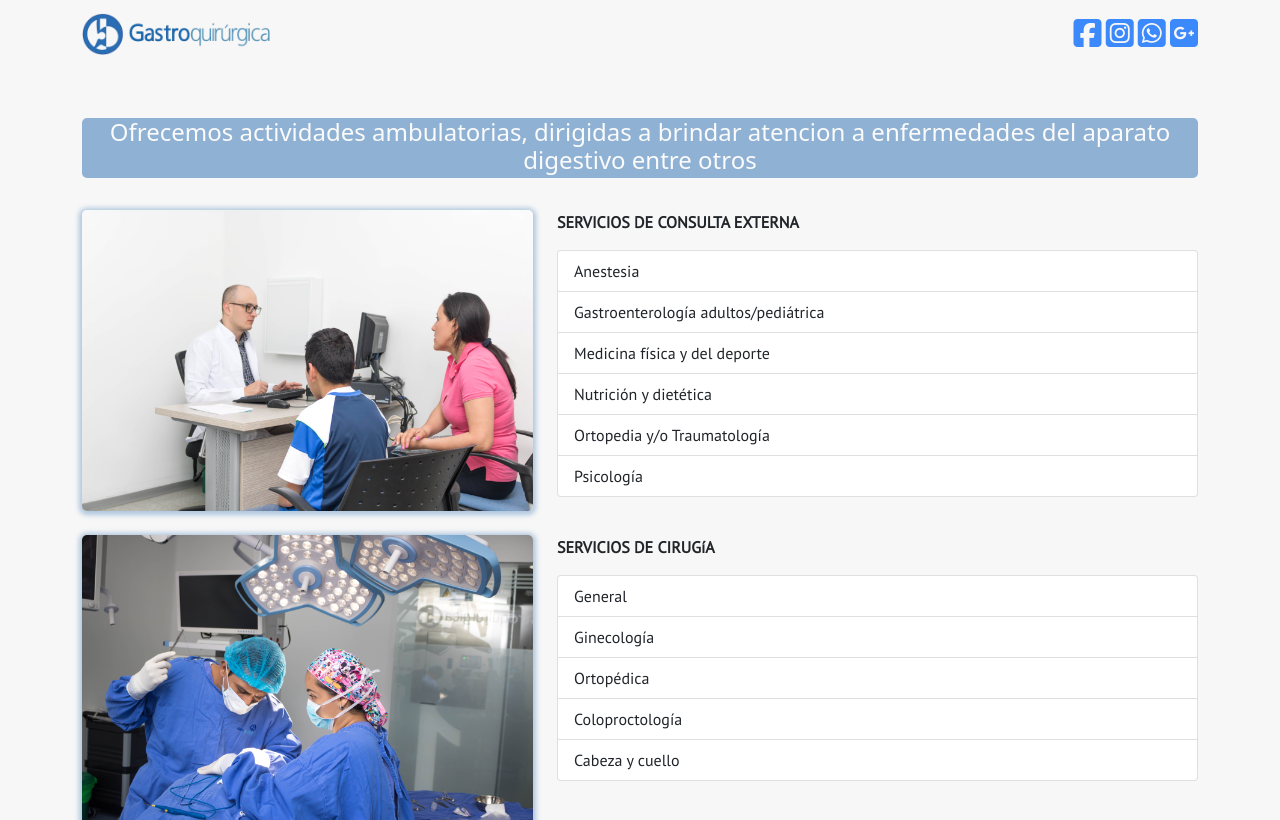
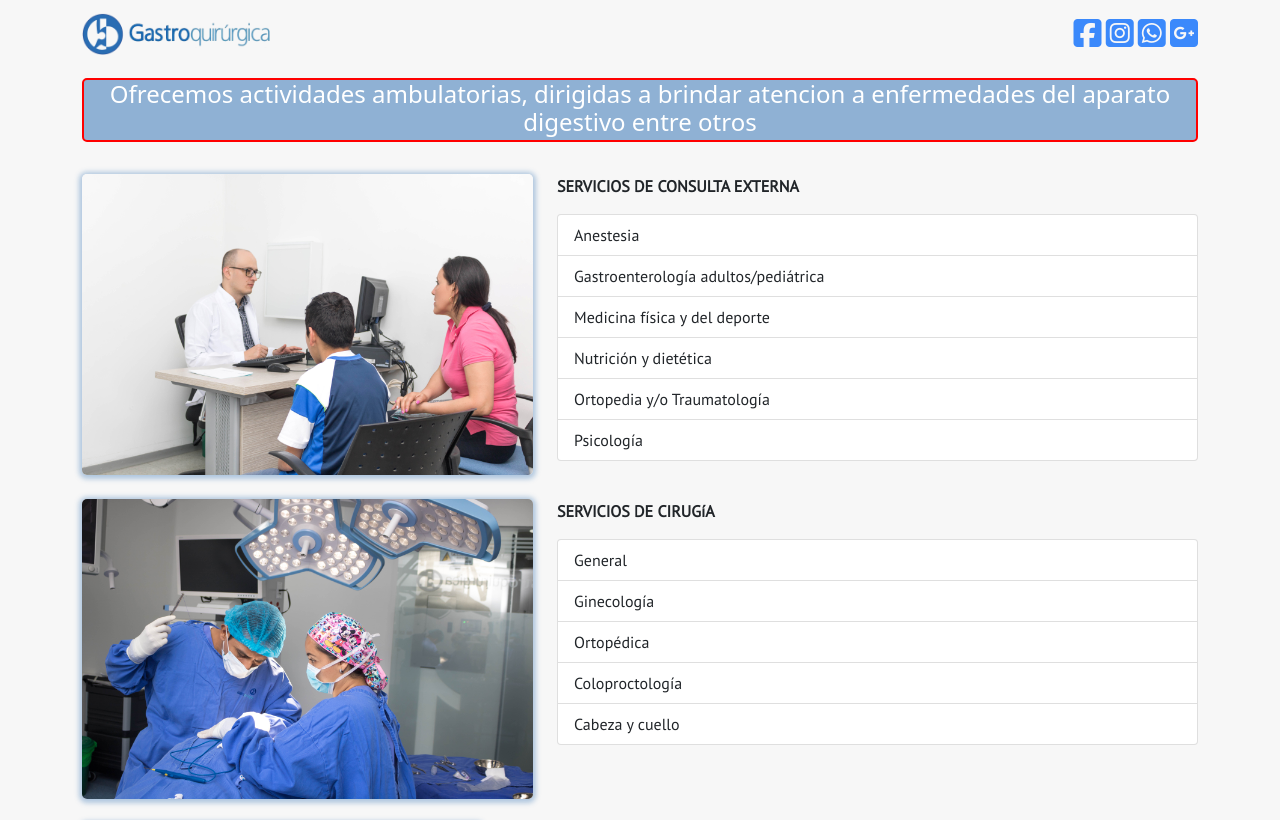
Before and after one commit to Danielcaos/Gastroquirurgica, a PHP site: page /AppWeb/portafolio.php in a window 1280 px wide. Shown: the top 820 px of the page. Run offline with PHP 8.4, Linux system fonts and the light colour scheme; some libraries are stand-ins or nearby versions.

Commit message:
retoques

```diff
--- a/public/css/style.css
+++ b/public/css/style.css
@@ -3,7 +3,7 @@
 }
 
 #contenido {
-    padding-top: 50px;
+    padding-top: 10px;
 }
 
 .card {
@@ -20,7 +20,7 @@
 }
 
 #preguntas, #respuesta {
-    padding-top: 50px;
+    padding-top: 10px;
     padding-left: 150px;
     padding-right: 150px;
 }
@@ -38,11 +38,11 @@
 }
 
 #deseo, #introduccion, #encabezado {
-    background-color: #2a6db3;
+    background-color: #8fb1d4;
     padding-bottom: 3px;
     color: white;
-    opacity: 0.5;
     border-radius: 5px;
+    border: red 2px solid;
     text-align: center;
 }
 
@@ -124,7 +124,7 @@
     font-size: 25px;
 }
 
-#resultado-imc {
+#resultado-imc, #segun {
     font-size: 35;
     font-family: 'PT Sans', sans-serif;
 }
--- a/public/js/script.js
+++ b/public/js/script.js
@@ -48,6 +48,7 @@ function pregunta1() {
     peso = document.getElementById('peso').value;
     genero = document.getElementById('genero').value;
     departamentos = document.getElementById('departamentos').value;
+    var regexp = /^\d+(\.\d{1,2})/;
 
     if (genero == 'Genero') {
         Swal.fire({
@@ -72,6 +73,15 @@ function pregunta1() {
                     text: 'Por favor complete los campos solicitados',
                     confirmButtonColor: '#2a6db3'
                 })
+            }else
+            if(!regexp.exec(estatura)){
+                console.log(estatura);
+                Swal.fire({
+                    icon: 'error',
+                    title: 'Oops...',
+                    text: 'Por favor ingresa tu estatura con uno de estos formatos Ej: 1,74/1.74',
+                    confirmButtonColor: '#2a6db3'
+                })
             }else{
                 $.ajax({
                     type: "POST",
@@ -86,32 +96,38 @@ function pregunta1() {
                         imprimir = document.getElementById('resultado-imc')
                         resultado = document.getElementById('imc');
                         var imc = peso/(Math.pow(estatura,2));
+                        imprimir.setAttribute("style", "font-weight: bold;");
                         if (imc < 18.5) {
-                            imprimir.innerHTML = "Segun tu indice de masa corporal " + imc.toFixed(2);
+                            imprimir.style.color = "#01a6aa";
+                            imprimir.innerHTML = imc.toFixed(2);
                             cargarTexto();
                             resultado.src = URLD + "public/resource/img/1.png";
                             cargarRespuestas();
                         } else
                         if (18.5 <= imc && imc <= 24.9) {
-                            imprimir.innerHTML = "Segun tu indice de masa corporal " + imc.toFixed(2);
+                            imprimir.style.color = "#1b9b00";
+                            imprimir.innerHTML = imc.toFixed(2);
                             cargarTexto();
                             resultado.src = URLD +  "public/resource/img/2.png";
                             cargarRespuestas();
                         } else
                         if (24.9 < imc && imc <= 29.9) {
-                            imprimir.innerHTML = "Segun tu indice de masa corporal " + imc.toFixed(2);
+                            imprimir.style.color = "#edb000";
+                            imprimir.innerHTML = imc.toFixed(2);
                             cargarTexto();
                             resultado.src = URLD +  "public/resource/img/3.png";
                             cargarRespuestas();
                         } else
                         if (29.9 < imc && imc <= 34.9) {
-                            imprimir.innerHTML = "Segun tu indice de masa corporal " + imc.toFixed(2);
+                            imprimir.style.color = "#ff6801";
+                            imprimir.innerHTML = imc.toFixed(2);
                             cargarTexto();
                             resultado.src = URLD +  "public/resource/img/4.png";
                             cargarRespuestas();
                         } else
                         if (imc >= 35) {
-                            imprimir.innerHTML = "Segun tu indice de masa corporal " + imc.toFixed(2);
+                            imprimir.style.color = "#e52920";
+                            imprimir.innerHTML = imc.toFixed(2);
                             cargarTexto();
                             resultado.src = URLD +  "public/resource/img/5.png";
                             cargarRespuestas();
@@ -128,38 +144,32 @@ function pregunta1() {
 /* Texto de los resultados */
 function cargarTexto() {
     setTimeout(function () {
-        texto1 = document.getElementById('text1');
         texto2 = document.getElementById('text2');
         texto3 = document.getElementById('text3');
         texto4 = document.getElementById('text4');
         resultado = document.getElementById('imc');
         var imc = peso/(Math.pow(estatura,2));
     if (imc < 18.5) {
-        text1.innerHTML = "La causa más frecuente de peso bajo es la desnutrición, debido a la ausencia de alimentos adecuados. Esta causa de bajo peso puede ser debido a múltiples factores, como un trastorno alimentario, diabetes o glándula tiroides hiperactiva.";
         text2.innerHTML = "Paragraph changed!";
         text3.innerHTML = "Paragraph changed!";
         text4.innerHTML = "Paragraph changed!";
     } else
     if (18.5 <= imc && imc <= 24.9) {
-        text1.innerHTML = "Para lograr y mantener un peso saludable no está relacionada con cambios en la alimentación a corto plazo. Se trata en realidad de llevar un estilo de vida que incluya alimentación saludable, actividad física regular y equilibrio entre la cantidad de calorías consumidas y utilizadas.";
         text2.innerHTML = "Paragraph changed!";
         text3.innerHTML = "Paragraph changed!";
         text4.innerHTML = "Paragraph changed!";
     } else
     if (24.9 < imc && imc <= 29.9) {
-        text1.innerHTML = "Una vida sedentaria y comer demasiado y mal son las causas más comunes. Aun así, puede estar derivado de afecciones genéticas, efectos secundarios de algún medicamento o enfermedades endocrinas.";
         text2.innerHTML = "Nuestro equipo de briátrica cuenta con personal altamente calificado: Dra. Carmen Zenovia Moros Psicologa, Lcda. Elix A Lozano E Nutricionista, Dr. Ivar M Duran V Deportólogo, Dra. Sandra P Martin N Gastroenterólogo, Dr. Manuel E Moros V Cirugía Bariátrica";
         text3.innerHTML = "Paragraph changed!";
         text4.innerHTML = "Al colocar el balón intragástrico en el estómago, se reduce la capaidad de este por lo que la persona se siente saciada antes, ya que cabe menos comida.";
     } else
     if (29.9 < imc && imc <= 34.9) {
-        text1.innerHTML = "Existen causas genéticas, causas hormonales y causas de comportamiento, pero normalmente la obesidad se da cuando la persona ingiere más calorías de las que se queman con la actividad física. Estas calorías en exceso, acaban por acumularse en el cuerpo en forma de grasa.";
         text2.innerHTML = "Nuestro equipo de briátrica cuenta con personal altamente calificado: Dra. Carmen Zenovia Moros Psicologa, Lcda. Elix A Lozano E Nutricionista, Dr. Ivar M Duran V Deportólogo, Dra. Sandra P Martin N Gastroenterólogo, Dr. Manuel E Moros V Cirugía Bariátrica";
         text3.innerHTML = "Paragraph changed!";
         text4.innerHTML = "Paragraph changed!";
     } else
     if (imc >= 35) {
-        text1.innerHTML = "La ingesta de productos con alto valor calórico, asociado a un estilo de vida sedentario y poco sano suele ser el principal culpable del cambio en el peso de la persona.";
         text2.innerHTML = "Nuestro equipo de briátrica cuenta con personal altamente calificado: Dra. Carmen Zenovia Moros Psicologa, Lcda. Elix A Lozano E Nutricionista, Dr. Ivar M Duran V Deportólogo, Dra. Sandra P Martin N Gastroenterólogo, Dr. Manuel E Moros V Cirugía Bariátrica";
         text3.innerHTML = "Paragraph changed!";
         text4.innerHTML = "Paragraph changed!";
@@ -215,64 +225,3 @@ function loadPregunta2() {
     xhttp.send();
     return false;
 }
-
-/* $("#estatura").on({
-    "focus": function (event) {
-        $(event.target).select();
-    },
-    "keyup": function (event) {
-        $(event.target).val(function (index, value ) {
-            return value.replace(/\D/g, "")
-                        .replace(/([0-9])([0-9]{2})$/, '$1,$2')
-                        .replace(/\B(?=(\d{3})+(?!\d)\.?)/g, ".");
-        });
-    }
-});
-
-$("#epeso").on({
-    "focus": function (event) {
-        $(event.target).select();
-    },
-    "keyup": function (event) {
-        $(event.target).val(function (index, value ) {
-            return value.replace(/\D/g, "")
-                        .replace(/([0-9])([0-9]{2}))$/, '$1,$2')
-                        .replace(/\B(?=(\d{3})+(?!\d)\.?)/g, ".");
-        });
-    }
-}); */
-
-/* function filterFloat(evt,input){
-    // Backspace = 8, Enter = 13, ‘0′ = 48, ‘9′ = 57, ‘.’ = 46, ‘-’ = 43
-    var key = window.Event ? evt.which : evt.keyCode;
-    var chark = String.fromCharCode(key);
-    var tempValue = input.value+chark;
-    if(key >= 48 && key <= 57){
-        if(filter(tempValue)=== false){
-            return false;
-        }else{
-            return true;
-        }
-    }else{
-          if(key == 8 || key == 13 || key == 0) {
-              return true;
-          }else if(key == 46){
-                if(filter(tempValue)=== false){
-                    return false;
-                }else{
-                    return true;
-                }
-          }else{
-              return false;
-          }
-    }
-}
-function filter(__val__){
-    var preg = /([0-9]+\.?[0-9]{0,4})$/;
-    if(preg.test(__val__) === true){
-        return true;
-    }else{
-       return false;
-    }
-
-} */
--- a/vista/preguntas/index.php
+++ b/vista/preguntas/index.php
@@ -100,7 +100,7 @@
             </div>
         </div>
     </div>
-    <div class="container" id="liveAlertPlaceholder"></div>
+    <div class="container" id="abajo"></div>
     <nav class="navbar navbar-light bg-light">
         <div class="container">
             <div style="margin: 0 auto;">
--- a/vista/preguntas/pregunta.php
+++ b/vista/preguntas/pregunta.php
@@ -112,7 +112,7 @@
                                 aria-describedby="basic-addon1" name="edad">
                         </div>
                         <div class="input-group mb-3">
-                            <input id="estatura" onkeypress="return filterFloat(event,this);" type="number" class="form-control" placeholder="Estatura (m)"
+                            <input id="estatura" type="number" class="form-control" placeholder="Estatura (m)"
                                 aria-label="Username" aria-describedby="basic-addon1" name="estatura">
                         </div>
                         <div class="input-group mb-3">
```
Also changed, not shown: vista/preguntas/respuesta.php (+34 -8 lines), public/resource/img/1.png, public/resource/img/2.png, public/resource/img/3.png, public/resource/img/4.png, public/resource/img/5.png.
